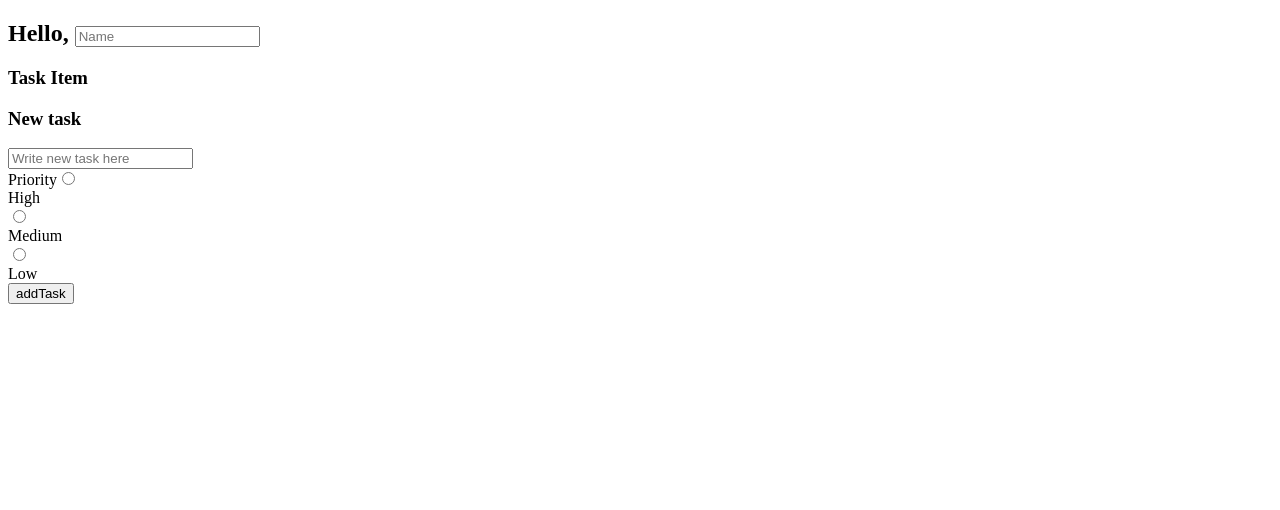
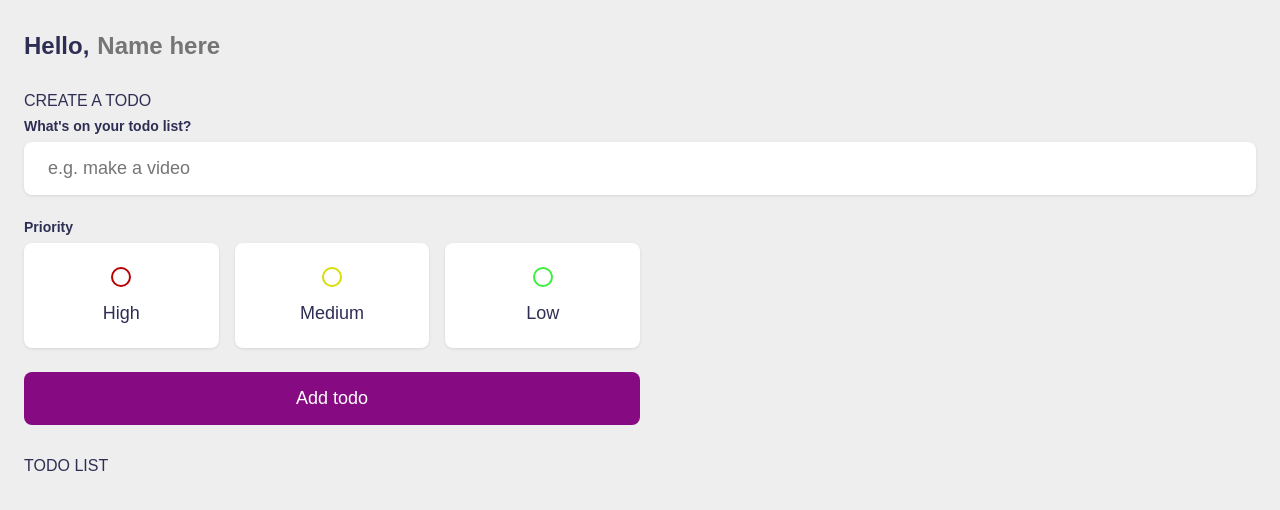
Before and after one commit to Cskiera142/Todo-Vue, a Vue app: page / in a window 1280 px wide. Shown: the top 510 px of the page. Built offline with nearby package versions, Linux system fonts and the light colour scheme.

Commit message:
css updates

```diff
--- a/src/App.vue
+++ b/src/App.vue
@@ -1,80 +1,139 @@
 <script setup>
 import { ref, onMounted, computed, watch } from 'vue'
-const tasks = ref([])
+import './main.css'
+
+const todos = ref([])
 const name = ref('')
+
 const input_content = ref('')
-const input_priority = ref(null)
+const input_category = ref(null)
 
-const tasks_ascending = computed(() =>
-  tasks.value.sort((a, b) => {
-    return b.createdAt - a.createdAt
+const todos_asc = computed(() =>
+  todos.value.sort((a, b) => {
+    return a.createdAt - b.createdAt
   })
-)
-
-const addTask = () => {
-  if (input_content.value.trim() === '' || input_priority.value === null) {
-    return
-  }
-
-  tasks.value.push({
-    content: input_content.value,
-    priority: input_content.value,
-    finished: false,
-    createdAt: new Date().getTime()
-  })
-}
-
-watch(
-  tasks,
-  (newVal) => {
-    localStorage.setItem('todo', JSON.stringify(newVal))
-  },
-  { deep: true }
 )
 
 watch(name, (newVal) => {
   localStorage.setItem('name', newVal)
 })
+
+watch(
+  todos,
+  (newVal) => {
+    localStorage.setItem('todos', JSON.stringify(newVal))
+  },
+  {
+    deep: true
+  }
+)
+
+const addTodo = () => {
+  if (input_content.value.trim() === '' || input_category.value === null) {
+    return
+  }
+
+  todos.value.push({
+    content: input_content.value,
+    category: input_category.value,
+    done: false,
+    editable: false,
+    createdAt: new Date().getTime()
+  })
+}
+
+const removeTodo = (todo) => {
+  todos.value = todos.value.filter((t) => t !== todo)
+}
+
 onMounted(() => {
   name.value = localStorage.getItem('name') || ''
+  todos.value = JSON.parse(localStorage.getItem('todos')) || []
 })
 </script>
 
 <template>
-  <div>
   <main class="app">
     <section class="greeting">
-        <h2 class="title">Hello, <input type="text" placeholder="Name" v-model="name" /></h2>
-        <section class="create-task">
-          <h3>Task Item</h3>
-          <form @submit.prevent="addTask">
-            <h3>New task</h3>
-            <input type="text" placeholder="Write new task here" v-model="input_content" />
+      <h2 class="title">
+        Hello, <input type="text" id="name" placeholder="Name here" v-model="name" />
+      </h2>
+    </section>
+
+    <section class="create-todo">
+      <h3>CREATE A TODO</h3>
+
+      <form id="new-todo-form" @submit.prevent="addTodo">
+        <h4>What's on your todo list?</h4>
+        <input
+          type="text"
+          name="content"
+          id="content"
+          placeholder="e.g. make a video"
+          v-model="input_content"
+        />
+
+        <h4>Priority</h4>
         <div class="options">
-              <span>Priority</span>
-              <label>
-                <input type="radio" class="priority high" value="high" v-model="input_priority" />
-                <div>High</div>
-              </label>
           <label>
             <input
               type="radio"
-                  class="priority medium"
+              name="category"
+              id="category1"
+              value="high"
+              v-model="input_category"
+            />
+            <span class="bubble high"></span>
+            <div>High</div>
+          </label>
+
+          <label>
+            <input
+              type="radio"
+              name="category"
+              id="category1"
               value="medium"
-                  v-model="input_priority"
+              v-model="input_category"
             />
-                <div>Medium</div></label
-              >
+            <span class="bubble medium"></span>
+            <div>Medium</div>
+          </label>
+
           <label>
-                <input type="radio" class="priority low" value="low" v-model="input_priority" />
-                <div>Low</div></label
-              >
+            <input
+              type="radio"
+              name="category"
+              id="category2"
+              value="low"
+              v-model="input_category"
+            />
+            <span class="bubble low"></span>
+            <div>Low</div>
+          </label>
         </div>
-            <input type="submit" value="addTask" />
+
+        <input type="submit" value="Add todo" />
       </form>
     </section>
+
+    <section class="todo-list">
+      <h3>TODO LIST</h3>
+      <div class="list" id="todo-list">
+        <div :key="todo" v-for="todo in todos_asc" :class="`todo-item ${todo.done && 'done'}`">
+          <label>
+            <input type="checkbox" v-model="todo.done" />
+            <span :class="`bubble ${todo.category == 'business' ? 'business' : 'personal'}`"></span>
+          </label>
+
+          <div class="todo-content">
+            <input type="text" v-model="todo.content" />
+          </div>
+
+          <div class="actions">
+            <button class="delete" @click="removeTodo(todo)">Delete</button>
+          </div>
+        </div>
+      </div>
     </section>
   </main>
-    <RouterView />
-  </div>
 </template>
--- a/src/main.css
+++ b/src/main.css
@@ -0,0 +1,230 @@
+:root {
+  --high: #b70202;
+  --medium: #d9dd04;
+  --low: #3dee3a;
+  --light: #eee;
+  --grey: #888;
+  --dark: #2e2e54;
+  --delete: #fb4d4a;
+
+  --shadow: 0 1px 3px rgba(0, 0, 0, 0.1);
+}
+
+* {
+  margin: 0;
+  padding: 0;
+  box-sizing: border-box;
+  font-family: 'montserrat', sans-serif;
+}
+
+input:not([type='radio']):not([type='checkbox']),
+button {
+  appearance: none;
+  border: none;
+  outline: none;
+  background: none;
+  cursor: initial;
+}
+
+body {
+  background: var(--light);
+  color: var(--dark);
+
+  width: 100vw;
+}
+
+section {
+  margin-top: 2rem;
+  margin-bottom: 2rem;
+  padding-left: 1.5rem;
+  padding-right: 1.5em;
+}
+
+h3 {
+  color: var(--dark);
+  font-size: 1rem;
+  font-weight: 400;
+  margin-bottom: 0.5rem;
+}
+
+h4 {
+  color: var(--dark);
+  font-size: 0.875rem;
+  font-weight: 700;
+  margin-bottom: 0.5rem;
+}
+
+.greeting .title {
+  display: flex;
+}
+
+.greeting .title input {
+  margin-left: 0.5rem;
+  flex: 1 1 0%;
+  min-width: 0;
+}
+
+.greeting .title,
+.greeting .title input {
+  color: var(--dark);
+  font-size: 1.5rem;
+  font-weight: 700;
+}
+
+.create-todo input[type='text'] {
+  display: block;
+  width: 100%;
+  font-size: 1.125rem;
+  padding: 1rem 1.5rem;
+  color: var(--dark);
+  background-color: #fff;
+  border-radius: 0.5rem;
+  box-shadow: var(--shadow);
+  margin-bottom: 1.5rem;
+}
+
+.create-todo .options {
+  display: grid;
+  grid-template-columns: repeat(3, 1fr);
+  grid-gap: 1rem;
+  margin-bottom: 1.5rem;
+  width: 50%;
+}
+
+.create-todo .options label {
+  display: flex;
+  flex-direction: column;
+  align-items: center;
+  justify-content: center;
+  padding: 1.5rem;
+  background-color: #fff;
+  border-radius: 0.5rem;
+  box-shadow: var(--shadow);
+  cursor: pointer;
+}
+
+.create-todo .options label:hover {
+  background-color: var(--grey);
+}
+
+input[type='radio'],
+input[type='checkbox'] {
+  display: none;
+}
+
+.bubble {
+  display: flex;
+  align-items: center;
+  justify-content: center;
+  width: 20px;
+  height: 20px;
+  border-radius: 50%;
+  border: 2px solid var(--high);
+}
+
+.bubble.medium {
+  border-color: var(--medium);
+}
+.bubble.low {
+  border-color: var(--low);
+}
+
+.bubble::after {
+  content: '';
+  display: block;
+  opacity: 0;
+  width: 0px;
+  height: 0px;
+  background-color: #313154;
+  border-radius: 50%;
+  transition: 0.2s ease-in-out;
+}
+
+input:checked ~ .bubble::after {
+  width: 10px;
+  height: 10px;
+  opacity: 1;
+}
+
+.create-todo .options label div {
+  color: var(--dark);
+  font-size: 1.125rem;
+  margin-top: 1rem;
+}
+
+.create-todo input[type='submit'] {
+  display: block;
+  width: 50%;
+  font-size: 1.125rem;
+  padding: 1rem 1.5rem;
+  color: #fff;
+  background-color: #860a82;
+  border-radius: 0.5rem;
+  cursor: pointer;
+  transition: 0.2s ease-in-out;
+}
+
+.create-todo input[type='submit']:hover {
+  opacity: 0.75;
+}
+
+.todo-list .list {
+  margin: 1rem 0;
+}
+
+.todo-list .todo-item {
+  display: flex;
+  align-items: center;
+  background-color: #fff;
+  padding: 1rem;
+  border-radius: 0.5rem;
+  box-shadow: var(--shadow);
+  margin-bottom: 1rem;
+}
+
+.todo-item label {
+  display: block;
+  margin-right: 1rem;
+  cursor: pointer;
+}
+
+.todo-item .todo-content {
+  flex: 1 1 0%;
+}
+
+.todo-item .todo-content input {
+  color: var(--dark);
+  font-size: 1.125rem;
+}
+
+.todo-item .actions {
+  display: flex;
+  align-items: center;
+}
+
+.todo-item .actions button {
+  display: block;
+  padding: 0.5rem;
+  border-radius: 0.25rem;
+  color: #fff;
+  cursor: pointer;
+  transition: 0.2s ease-in-out;
+}
+
+.todo-item .actions button:hover {
+  opacity: 0.75;
+}
+
+.todo-item .actions .edit {
+  margin-right: 0.5rem;
+  background-color: var(--high);
+}
+
+.todo-item .actions .delete {
+  background-color: var(--delete);
+}
+
+.todo-item.done .todo-content input {
+  text-decoration: line-through;
+  color: var(--grey);
+}
```
Also changed, not shown: src/components/GreetView.vue (added, +31 -0 lines), src/components/HomeView.vue (added, +7 -0 lines). Lines whose indentation alone changed are shown as unchanged.
